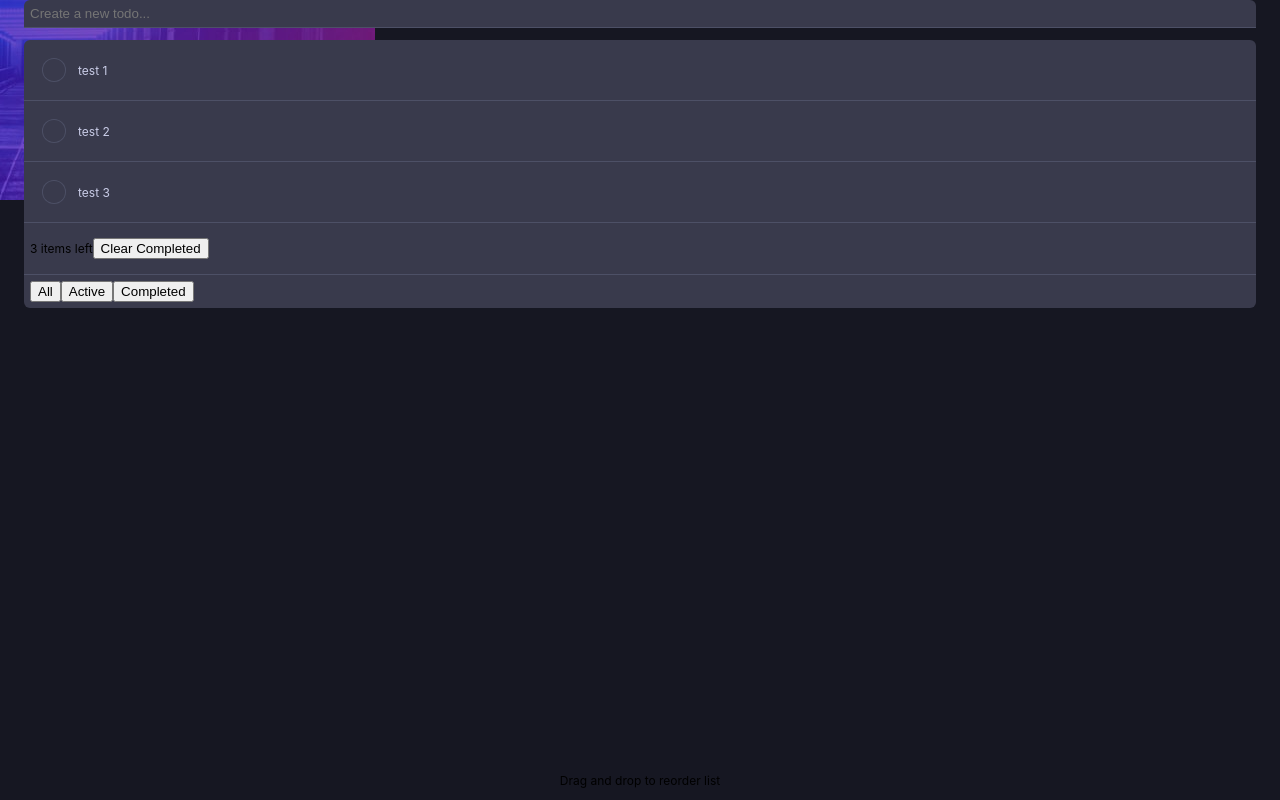
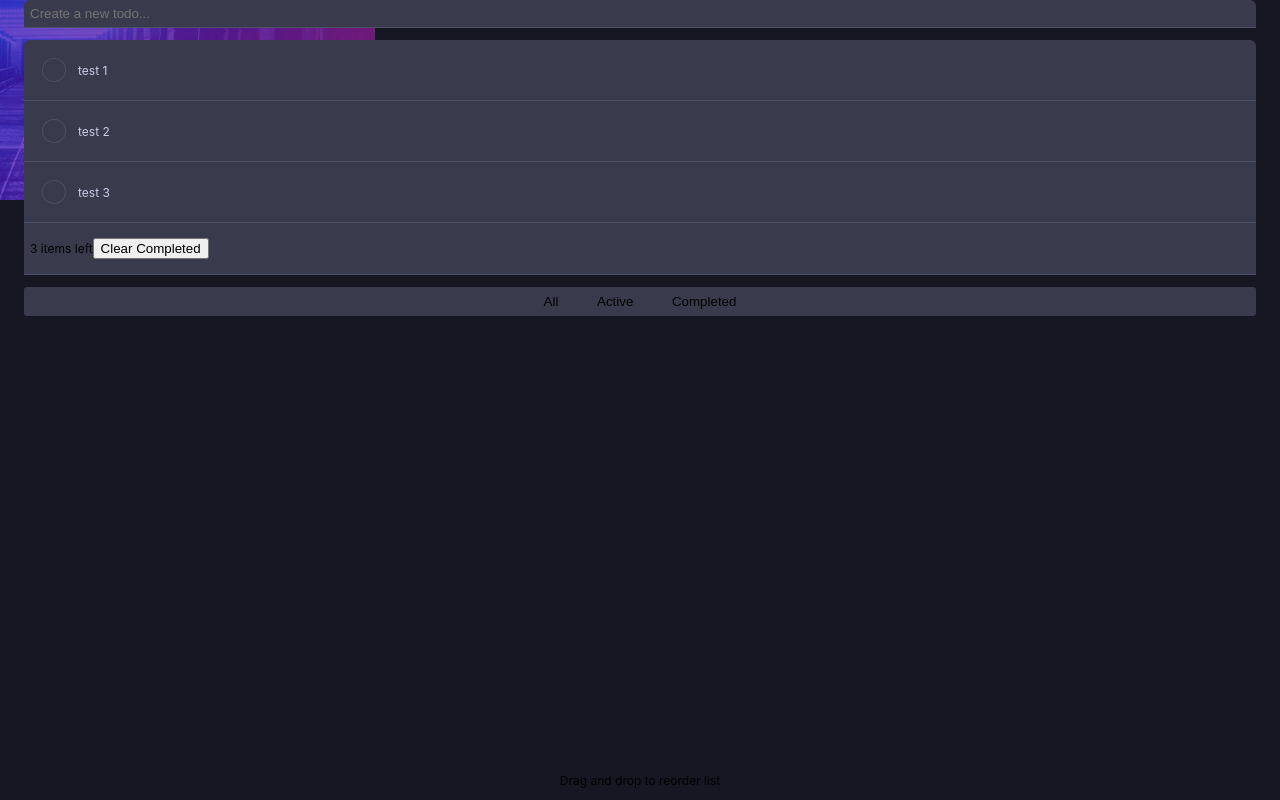
Before and after one commit to smccourtb/todo-list, a React (Create React App) app: page / in a window 1280 px wide. Built offline with nearby package versions, Linux system fonts and the light colour scheme.

Commit message:
project updates correctly after deleting tasks

```diff
--- a/src/App.js
+++ b/src/App.js
@@ -7,6 +7,7 @@ import { v4 as uuidv4 } from 'uuid';
 
 function App() {
   const [project, setProject] = useState([Task("test 1", uuidv4()), Task("test 2", uuidv4()), Task("test 3", uuidv4())]);
+
 
   return (
     <div className="App">
--- a/src/components/ProjectContainer.js
+++ b/src/components/ProjectContainer.js
@@ -13,26 +13,26 @@ function ProjectContainer({ project, setProject }) {
 
 
     function deleteCompletedTasks() {
-        // const incompleteTasks = project.filter(task => !task.completed)
-        setProject([...incomplete, ...project.filter(task => !task.completed)])
+        const incompleteTasks = project.filter(task => !task.completed)
+        setComplete([])
+        setProject([...incompleteTasks])
     }
 
     function completeTask(taskToComplete) {
         let x = project.find(task => task === taskToComplete)
         x.completed = !x.completed
         setProject(project)
+        setComplete([...project.filter(task => task.completed)])
+        setIncomplete([...project.filter(task => !task.completed)])
+
     }
 
     function filter(e) {
         switch (e.target.textContent) {
             case "Active":
-                if (complete.length < 1) {
-                    setComplete(project.filter(task => task.completed))
-                }
-                setProject( prevProject => ( [
-                    ...prevProject.filter(task => !task.completed),
+                setProject( [
                     ...incomplete ])
-                )
+
                 return
             case "All":
                 setProject(prevProject => (
@@ -42,17 +42,13 @@ function ProjectContainer({ project, setProject }) {
                         ...incomplete
                     ]
                 ))
-                setComplete([])
-                setIncomplete([])
+                // setComplete([])
+                // setIncomplete([])
                 return
             case "Completed":
-                if (incomplete.length < 1) {
-                    setIncomplete(project.filter(task => !task.completed))
-                }
-                setProject( prevProject => ( [
-                    ...prevProject.filter(task => task.completed),
+                setProject( [
                     ...complete ])
-                )
+
                 return
 
             default: return
@@ -66,11 +62,11 @@ function ProjectContainer({ project, setProject }) {
                 <p>{project.length} items left</p>
                 <button className="clear-completed" onClick={deleteCompletedTasks}>Clear Completed</button>
             </li>
-            <li className="task-container filter">
-                <button onClick={filter}>All</button>
-                <button onClick={filter}>Active</button>
-                <button onClick={filter}>Completed</button>
-            </li>
+            <div className="filter-container">
+                <button className="filter-btn" onClick={filter}>All</button>
+                <button className="filter-btn" onClick={filter}>Active</button>
+                <button className="filter-btn" onClick={filter}>Completed</button>
+            </div>
         </ul>
     </div>)
 }
--- a/src/styles/ProjectContainer.css
+++ b/src/styles/ProjectContainer.css
@@ -5,3 +5,25 @@
     /* min-height: 75vh; */
     flex: 1 0 auto;
 }
+
+.filter-container {
+    margin-top : 1em;
+    display:flex;
+    background:hsl(237, 14%, 26%);
+    align-items:center;
+    justify-content: center;
+    padding: .5em;
+    width:100%;
+    border-radius: .25em;
+}
+
+.filter-btn {
+    background: none;
+    border:none;
+    margin:0em 1em;
+
+}
+
+.filter-btn:hover {
+    color:hsl(220, 98%, 61%);
+}
```
